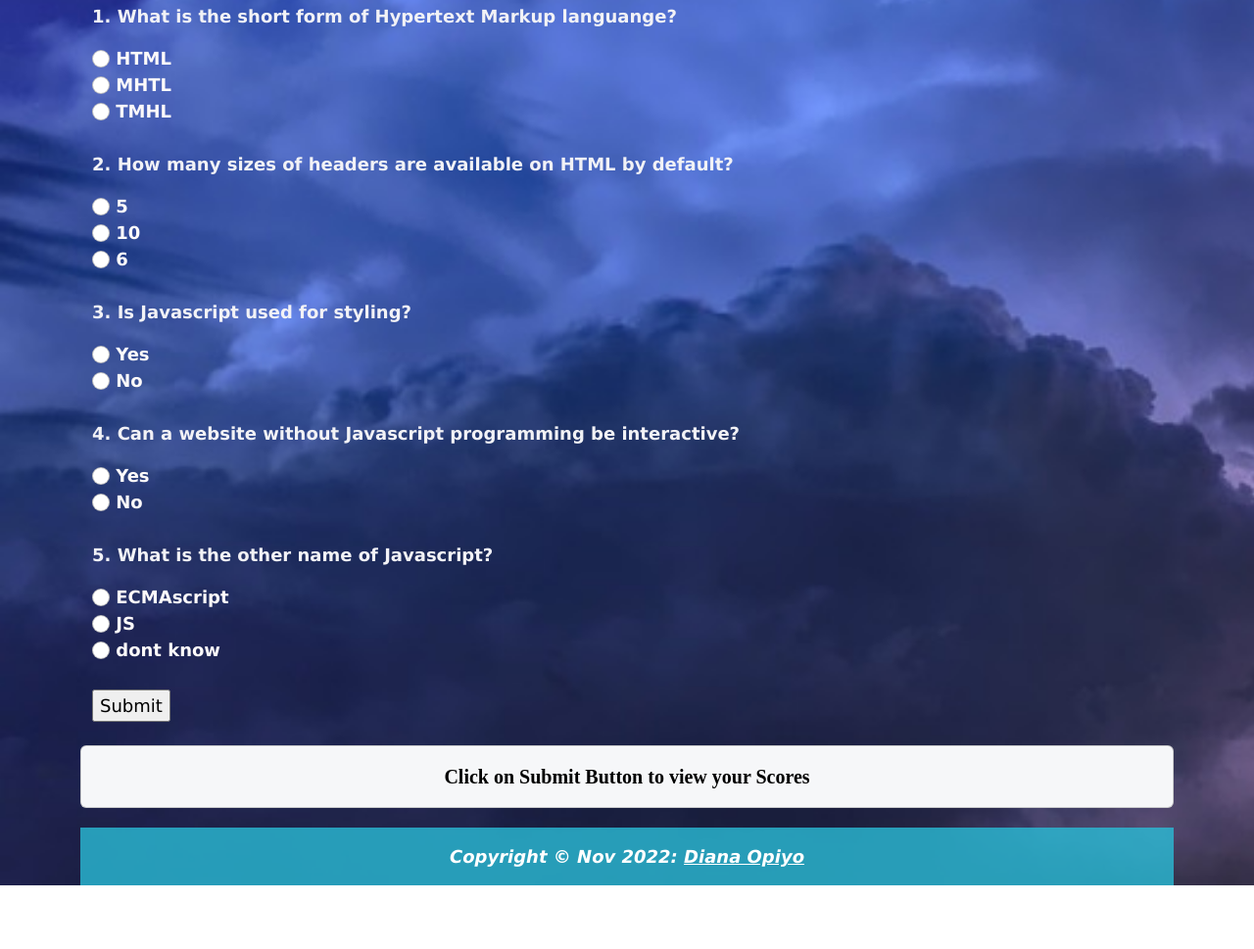
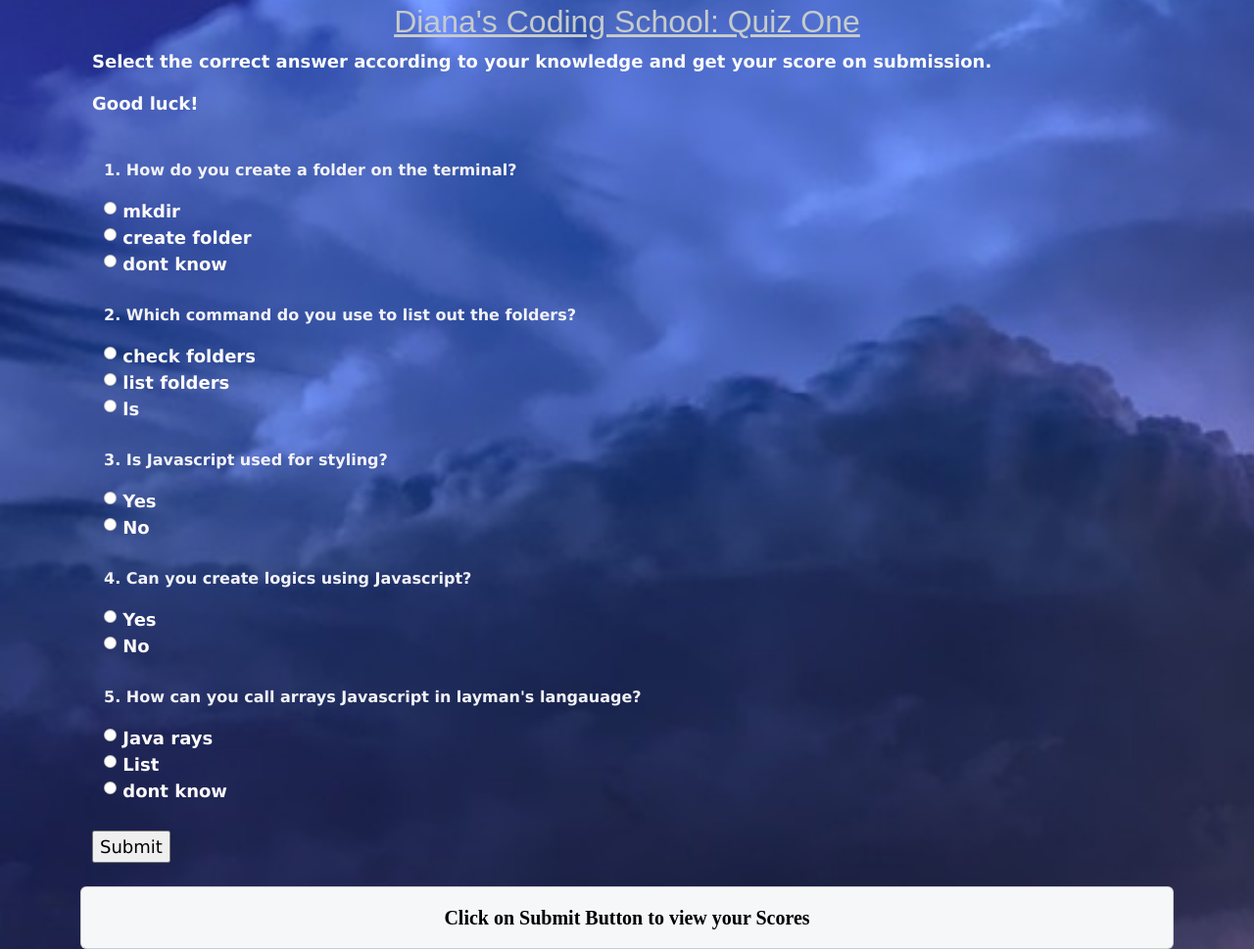
Before and after one commit to dopiyo85/week_three_ip_quiz_board, a plain HTML site: page index.html in a window 1280 px wide. Shown: the part 432-1401 px from the top of the page at 98% size. Before the commit the page ends 1336 px from the top, so only its background shows below. Drawn offline with nearby package versions, Linux system fonts and the light colour scheme.

Commit message:
editted notes on index file

```diff
--- a/css/quizboard.css
+++ b/css/quizboard.css
@@ -83,15 +83,19 @@
     text-decoration: underline;
     text-align: center;
   }
+
   #h1 {
     font-family: Verdana, Geneva, Tahoma, sans-serif;color: rgb(242, 242, 246);
   }
   #p1 {
     font-family: Verdana, Geneva, Tahoma, sans-serif;color: rgb(242, 242, 246);
+    font-size:medium;
   }
-  #p2 {
-    font-family: Verdana, Geneva, Tahoma, sans-serif;color: rgb(250, 251, 253);text-align: center;
+  .form-check-input {
+    font-family: Verdana, Geneva, Tahoma, sans-serif;color: rgb(242, 242, 246);
+    font-size:small;
   }
+
 .card{
   background: rgb(246, 247, 249);
 }
--- a/index.html
+++ b/index.html
@@ -24,43 +24,56 @@
     <div class="container">
     <div class="form-group">
         <form name="quiz_board" action="answer.html" id="quiz_one" target="_blank">
-
-           <p id="p1">1. What is the short form of Hypertext Markup languange? </p>
-           <input class="form-check-input ouranswers" type="radio" name="optionOne" id="ans_one_a" value="2">
-           <label class="form-check-label" for="ans_one_a">HTML </label> <br>
-           <input class="form-check-input ouranswers" type="radio" name="optionOne" id="ans_one_b" value="0">
-           <label class="form-check-label" for="ans_one_b"> MHTL </label> <br>
-           <input class="form-check-input ouranswers" type="radio" name="optionOne" id="ans_one_c" value="0">
-           <label class="form-check-label" for="ans_one_c"> TMHL  </label> <br>
+          <h2>Diana's Coding School: Quiz One</h2>
+          <P>Select the correct answer according to your knowledge and get your score on submission.</P>
+          <p>Good luck!</p>
+          <br>
+          <div class="container">
+           <p id="p1">1. How do you create a folder on the terminal? </p>
+           <input class="form-check-input ouranswers" type="radio" name="ansOne" id="ans_one_a" value="2">
+           <label class="form-check-label" for="ans_one_a"> mkdir </label> <br>
+           <input class="form-check-input ouranswers" type="radio" name="ansOne" id="ans_one_b" value="0">
+           <label class="form-check-label" for="ans_one_b"> create folder </label> <br>
+           <input class="form-check-input ouranswers" type="radio" name="ansOne" id="ans_one_c" value="0">
+           <label class="form-check-label" for="ans_one_c"> dont know  </label> <br>
            <br>
-           <p id="p1">2. How many sizes of headers are available on HTML by default?</p>
-           <input class="form-check-input ouranswers" type="radio" name="optionTwo" id="ans_two_a" value="0">
-           <label class="form-check-label" for="ans_two_a">5 </label> <br>
-           <input class="form-check-input ouranswers" type="radio" name="optionTwo" id="ans_two_b" value="0">
-           <label class="form-check-label" for="ans_two_b"> 10 </label> <br>
-           <input class="form-check-input ouranswers" type="radio" name="optionTwo" id="ans_two_c" value="2">
-           <label class="form-check-label" for="ans_two_c"> 6 </label> <br>
+          </div>
+          <div class="container">
+           <p id="p1">2. Which command do you use to list out the folders?</p>
+           <input class="form-check-input ouranswers" type="radio" name="ansTwo" id="ans_two_a" value="0">
+           <label class="form-check-label" for="ans_two_a"> check folders </label> <br>
+           <input class="form-check-input ouranswers" type="radio" name="ansTwo" id="ans_two_b" value="0">
+           <label class="form-check-label" for="ans_two_b"> list folders </label> <br>
+           <input class="form-check-input ouranswers" type="radio" name="ansTwo" id="ans_two_c" value="2">
+           <label class="form-check-label" for="ans_two_c"> ls </label> <br>
            <br>
+          </div>
+          <div class="container">
            <p id="p1">3. Is Javascript used for styling? </p>
-           <input class="form-check-input ouranswers" type="radio" name="optionThree" id="ans_three_a" value="0">
+           <input class="form-check-input ouranswers" type="radio" name="ansThree" id="ans_three_a" value="0">
            <label class="form-check-label" for="ans_three_a"> Yes</label> <br>
-           <input class="form-check-input ouranswers" type="radio" name="optionThree" id="ans_three_b" value="2">
+           <input class="form-check-input ouranswers" type="radio" name="ansThree" id="ans_three_b" value="2">
            <label class="form-check-label" for="ans_three_b"> No </label> <br>
            <br>
-           <p id="p1">4. Can a website without Javascript programming be interactive? </p>
-           <input class="form-check-input ouranswers" type="radio" name="optionFour" id="ans_four_a" value="0">
+          </div>
+          <div class="container">
+           <p id="p1">4. Can you create logics using Javascript? </p>
+           <input class="form-check-input ouranswers" type="radio" name="ansFour" id="ans_four_a" value="2">
            <label class="form-check-label" for="ans_four_a"> Yes</label> <br>
-           <input class="form-check-input ouranswers" type="radio" name="optionFour" id="ans_four_b" value="2">
+           <input class="form-check-input ouranswers" type="radio" name="ansFour" id="ans_four_b" value="0">
            <label class="form-check-label" for="ans_four_b"> No </label> <br>
            <br>
-           <p id="p1">5. What is the other name of Javascript? </p>
-           <input class="form-check-input ouranswers" type="radio" name="optionFive" id="ans_five_a"value="0">
-           <label class="form-check-label" for="ans_five_a">ECMAscript </label> <br>
-           <input class="form-check-input ouranswers" type="radio" name="optionFive" id="ans_five_b" value="2">
-           <label class="form-check-label" for="ans_five_b"> JS </label> <br>
-           <input class="form-check-input ouranswers" type="radio" name="optionFive" id="ans_five_c" value="0">
-           <label class="form-check-label" for="ans_five_c">dont know  </label> <br>
+          </div>
+          <div class="container">
+           <p id="p1">5. How can you call arrays Javascript in layman's langauage? </p>
+           <input class="form-check-input ouranswers" type="radio" name="ansFive" id="ans_five_a"value="0">
+           <label class="form-check-label" for="ans_five_a"> Java rays </label> <br>
+           <input class="form-check-input ouranswers" type="radio" name="ansFive" id="ans_five_b" value="2">
+           <label class="form-check-label" for="ans_five_b"> List </label> <br>
+           <input class="form-check-input ouranswers" type="radio" name="ansFive" id="ans_five_c" value="0">
+           <label class="form-check-label" for="ans_five_c"> dont know  </label> <br>
            <br>
+          </div>
            <input type="submit" id="submit_ans">
     </div>
     </div>
```
